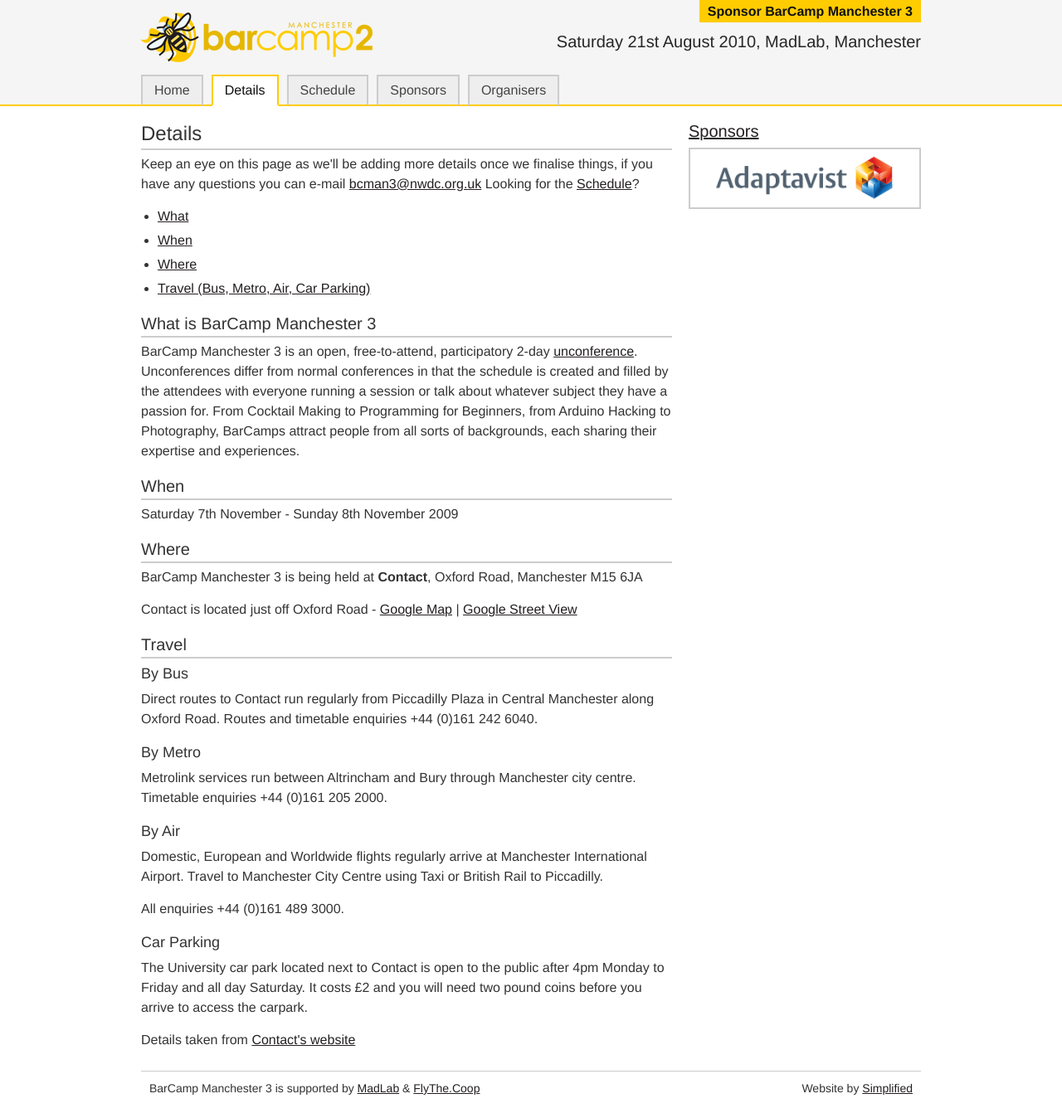
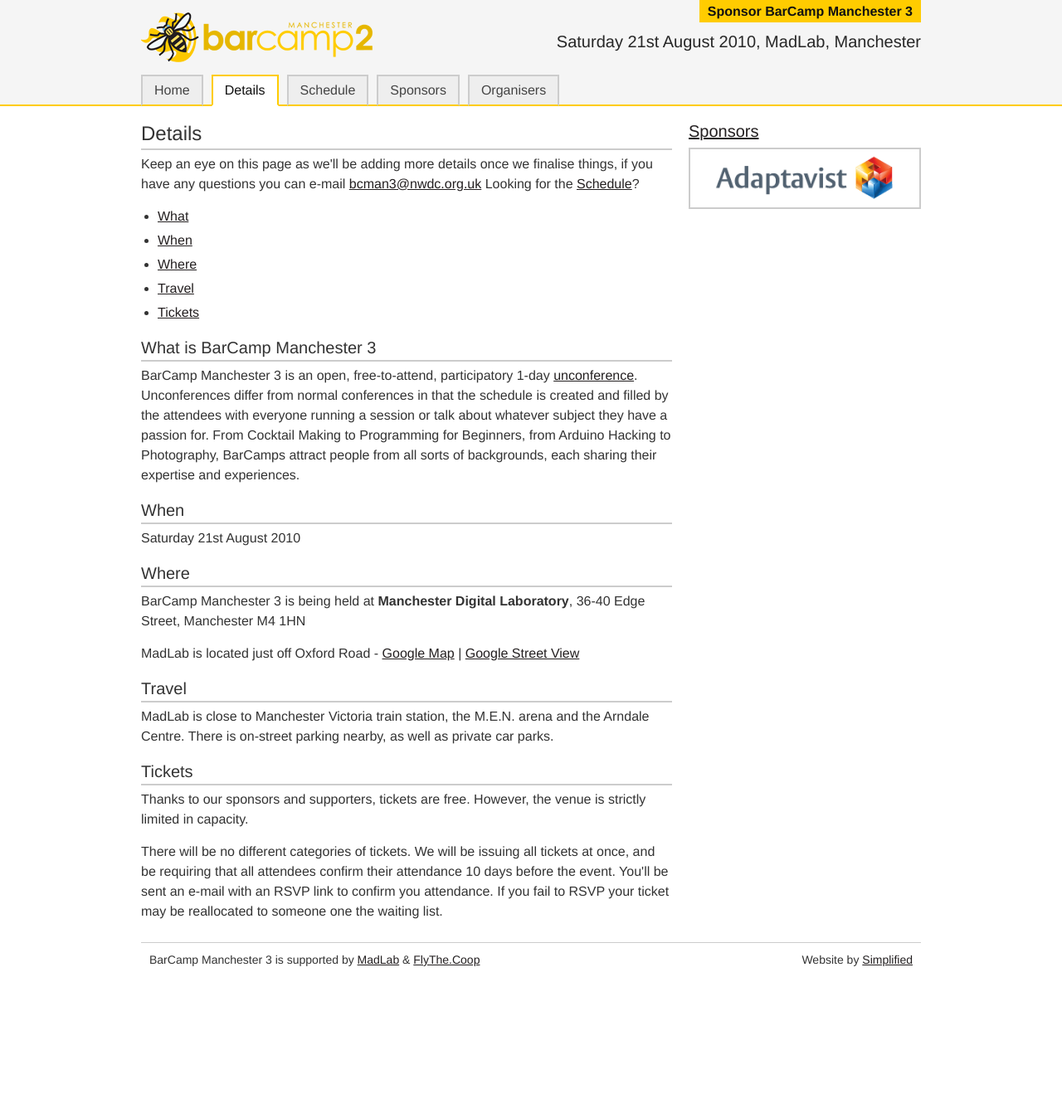
Before and after one commit to andrewdisley/bcman, a Jekyll site: the page built from details.html, in a window 1280 px wide. Shown: the whole page at 83% size. Built offline with Jekyll 4.4.1, drawn with Linux system fonts in a browser that asks for light colours; after the commit the page ends 1193 px from its top, so only the background shows below that.

Commit message:
Widespread wording changes.

```diff
--- a/_includes/sidebar.html
+++ b/_includes/sidebar.html
@@ -6,24 +6,17 @@
 				<ul>
 					<li>Presence on the website; logo, link and short description</li>
 					<li>Presence at the venue: logo on posters</li>
-					<li>Space for Meal/Regular sponsors to put up their own signage for display the event</li>
+					<li>Space for larger sponsors to put up their own signage for display the event</li>
 					<li>Praise throughout the weekend</li>
-					<li>Tickets to attend: (Meal: 3 tickets | Regular Sponsor: 2 tickets)</li>
-					<li>For Meal sponsors a meal dedicated to you on the day</li>
-					<li>Schwag table for sponsors to bring along items to give away</li>
+					<li>Space for sponsors to bring along items to give away</li>
 				</ul>
-				<p>We have a range of sponsorship options to suit, and we are open to discussion if nothing here fits. Ideally, sponsors will be able to directly provide items such as food, drinks, T-shirts, rather than money, but we can discuss exactly how this will work.</p>
-				<ul>
-					<li><strong>Meal/Party Sponsor</strong> £1000+</li>
-					<li><strong>Regular Sponsor</strong> £500-£1000</li>
-					<li><strong>Micro Sponsor</strong> £100</li>
-				</ul>
+				<p>Sponsors typically donate between £250 and £1000, depending on their capacity. We weight this against your organisations capability to determine the size of the gesture. Ideally, sponsors will be able to pay for items directly, as this helps with accounting. We can discuss exactly how this will work and address any questions you have.</p>
 				<p>Sponsors are encouraged to attend and participate in the BarCamp, holding interesting, passionate talks, and taking the time to talk face-to-face with the BarCamp community.</p>
 				<h3>Micro Sponsorship</h3>
-				<p>Along side of the main sponsorship packages we are looking for micro-sponsors to help, these would usually be freelancers, companies.</p>
-				<p>As a micro sponsor you'll get a logo and link on the Micro Sponsors section of the website along with a logo printed on a shared poster with all the other micro sponsors at the event.</p>
+				<p>Along side of the main sponsorship packages we are accepting help from micro-sponsors, these would usually be freelancers, small companies or individuals.</p>
+				<p>As a micro sponsor you'll get recognition on the Micro Sponsors section of the website along with a logo displayed with all the other micro sponsors at the event.</p>
 				<h3>Contact Details</h3>
-				<p>If you think you may be interested in sponsoring BarCamp Manchester 3, or would like to discuss opportunities, please feel free to contact <strong>Andrew Disley</strong> <a href="mailto:{{ site.s_email }}">{{ site.s_email }}</a> or call him on <strong>07921 040857</strong>.</p>
+				<p>If you think you may be interested in sponsoring BarCamp Manchester 3, or would like to discuss opportunities, please feel free to contact <strong>Andrew Disley</strong> via <a href="mailto:{{ site.s_email }}">{{ site.s_email }}</a> or call him on <strong>07921 040857</strong>.</p>
 {% else %}
 				<div id="Sponsors">
 					<h3><a href="{{ site.url }}sponsors/">Sponsors</a></h3>
--- a/details.html
+++ b/details.html
@@ -14,45 +14,28 @@ meta_keywords:
 					<li><a href="#What">What</a></li>
 					<li><a href="#When">When</a></li>
 					<li><a href="#Where">Where</a></li>
-					<li><a href="#Travel">Travel (Bus, Metro, Air, Car Parking)</a></li>
+					<li><a href="#Travel">Travel</a></li>
+					<li><a href="#Tickest">Tickets</a></li>
 				</ul>
 				<div id="What">
 					<h2>What is BarCamp Manchester 3</h2>
-					<p>BarCamp Manchester 3 is an open, free-to-attend, participatory 2-day <a href="http://en.wikipedia.org/wiki/Unconference">unconference</a>. Unconferences differ from normal conferences in that the schedule is created and filled by the attendees with everyone running a session or talk about whatever subject they have a passion for. From Cocktail Making to Programming for Beginners, from Arduino Hacking to Photography, BarCamps attract people from all sorts of backgrounds, each sharing their expertise and experiences.</p>
+					<p>BarCamp Manchester 3 is an open, free-to-attend, participatory 1-day <a href="http://en.wikipedia.org/wiki/Unconference">unconference</a>. Unconferences differ from normal conferences in that the schedule is created and filled by the attendees with everyone running a session or talk about whatever subject they have a passion for. From Cocktail Making to Programming for Beginners, from Arduino Hacking to Photography, BarCamps attract people from all sorts of backgrounds, each sharing their expertise and experiences.</p>
 				</div>
 				<div id="When">
 					<h2>When</h2>
-					<p>Saturday 7th November - Sunday 8th November 2009</p>
+					<p>Saturday 21st August 2010</p>
 				</div>
 				<div id="Where">
 					<h2>Where</h2>
-					<p>BarCamp Manchester 3 is being held at <strong>Contact</strong>, Oxford Road, Manchester M15 6JA</p>
-					<p>Contact is located just off Oxford Road - <a href="http://is.gd/4LhSc">Google Map</a> | <a href="http://is.gd/4LhPx">Google Street View</a>
+					<p>BarCamp Manchester 3 is being held at <strong>Manchester Digital Laboratory</strong>, 36-40 Edge Street, Manchester M4 1HN</p>
+					<p>MadLab is located just off Oxford Road - <a href="http://is.gd/dVui0">Google Map</a> | <a href="http://is.gd/dVuvx">Google Street View</a>
 				</div>
 				<div id="Travel">
 					<h2>Travel</h2>
-					<h3>By Bus</h3>
-					<p>Direct routes to Contact run regularly from Piccadilly Plaza in Central Manchester along Oxford Road. Routes and timetable enquiries +44 (0)161 242 6040.</p>
-					<h3>By Metro</h3>
-					<p>Metrolink services run between Altrincham and Bury through Manchester city centre. Timetable enquiries +44 (0)161 205 2000.</p>
-					<h3>By Air</h3>
-					<p>Domestic, European and Worldwide flights regularly arrive at Manchester International Airport. Travel to Manchester City Centre using Taxi or British Rail to Piccadilly.</p>
-					<p>All enquiries +44 (0)161 489 3000.</p>
-					<h3>Car Parking</h3>
-					<p>The University car park located next to Contact is open to the public after 4pm Monday to Friday and all day Saturday. It costs £2 and you will need two pound coins before you arrive to access the carpark.</p>
-					<p>Details taken from <a href="http://www.contact-theatre.org/about-us/find-us.htm">Contact's website</a></p>
+					<p>MadLab is close to Manchester Victoria train station, the M.E.N. arena and the Arndale Centre. There is on-street parking nearby, as well as private car parks.</p>
 				</div>
-{% comment %}
 				<div id="Tickets">
 					<h2>Tickets</h2>
-					<p>This year we're trying something different with tickets, we're going to be requiring that all attendees confirm their attendance 2 weeks before the event.</p>
-					<h3>Ticket Types</h3>
-					<ul>
-						<li><strong>Standard</strong> General tickets, sign up to the Ticket Announcement to be notified when tickets will be released.</li>
-						<li><strong>Ticket Announcement</strong> Open to all and those registered will be e-mailed 12 hours prior to ticket release.</li>
-						<li><strong>Long Distance Traveler</strong> We will be releasing a limited number of tickets early to long distance travelers to allow for early travel arrangements.</li>
-					</ul>
-					<h3>Ticket Confirmation (double opt-in)</h3>
-					<p>All attendees will be required to confirm their attendance 2 weeks before the event. You'll be sent an e-mail with an RSVP link to confirm you attendance. If you fail to RSVP your ticket may be reallocated to someone one the waiting list.</p>
+					<p>Thanks to our sponsors and supporters, tickets are free. However, the venue is strictly limited in capacity.</p>
+					<p>There will be no different categories of tickets. We will be issuing all tickets at once, and be requiring that all attendees confirm their attendance 10 days before the event. You'll be sent an e-mail with an RSVP link to confirm you attendance. If you fail to RSVP your ticket may be reallocated to someone one the waiting list.</p>
 				</div>
-{% endcomment %}
--- a/organisers.html
+++ b/organisers.html
@@ -18,6 +18,6 @@ meta_keywords:
 				</div>
 				<div class="vcard">
 					<h2><a class="url" href="http://www.adaptavist.com/"><span class="fn">Dan Hardiker</span></a><img alt="" class="photo" height="70" src="/assets/images/content/organisers/danhardiker.jpg" width="70"></h2>
-					<p><strong>bio:</strong> Dan is a Chief Technical Officer and a founding member of Adaptavist.com who deal with Confluence Customization, Hosting, Support and Bespoke development. He has many years of Java expertise, as well as almost 2 decades of experience with unix and networking systems.</p>
+					<p><strong>bio:</strong> Dan is a Chief Technical Officer and a founding member of <a href="http://www.adaptavist.com/">Adaptavist.com</a> who deal with Confluence Customisation, Hosting, Support and Bespoke development. He has many years of Java expertise, as well as almost 2 decades of experience with unix and networking systems. Dan also helps organise a variety of events, including the ever popular <a href="http://www.devoxx.com">DeVoxx</a> conference.</p>
 					<p><strong>twitter:</strong> <a href="http://twitter.com/dhardiker">@dhardiker</a></p>
 				</div>
--- a/sponsors.html
+++ b/sponsors.html
@@ -9,7 +9,7 @@ meta_keywords:
 
 ---
 				<h1>Sponsors</h1>
-				<p>Without the support of the following sponsors we BarCamp Manchester 3 would not be possible.</p>
+				<p>Without the support of the following sponsors, BarCamp Manchester 3 would not be possible.</p>
 				<div id="Sponsors">
 					<h2>Sponsors</h2>
 					<ul>
```
Also changed, not shown: schedule.html (+4 -4 lines).
